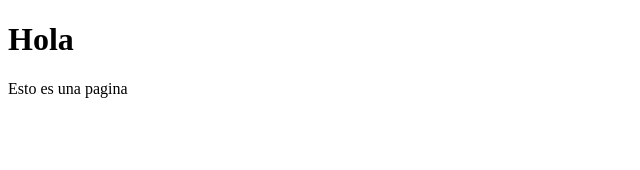
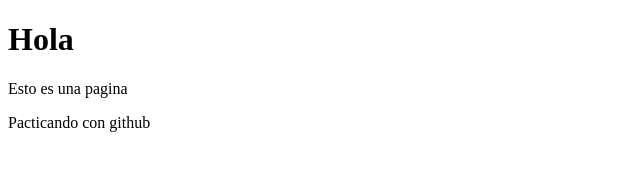
Before and after one commit to baltazarlozano/prueba, a plain HTML site: page index.html in a window 1280 px wide. Shown: the whole page, without its empty margins (0-640 px from the left). Drawn offline with Linux system fonts and the light colour scheme.

Commit message:
nuevo parrafo en el index

```diff
--- a/index.html
+++ b/index.html
@@ -8,5 +8,6 @@
 <body>
     <h1>Hola</h1>
     <p>Esto es una pagina</p>
+    <p>Pacticando con github</p>
 </body>
 </html>
```
